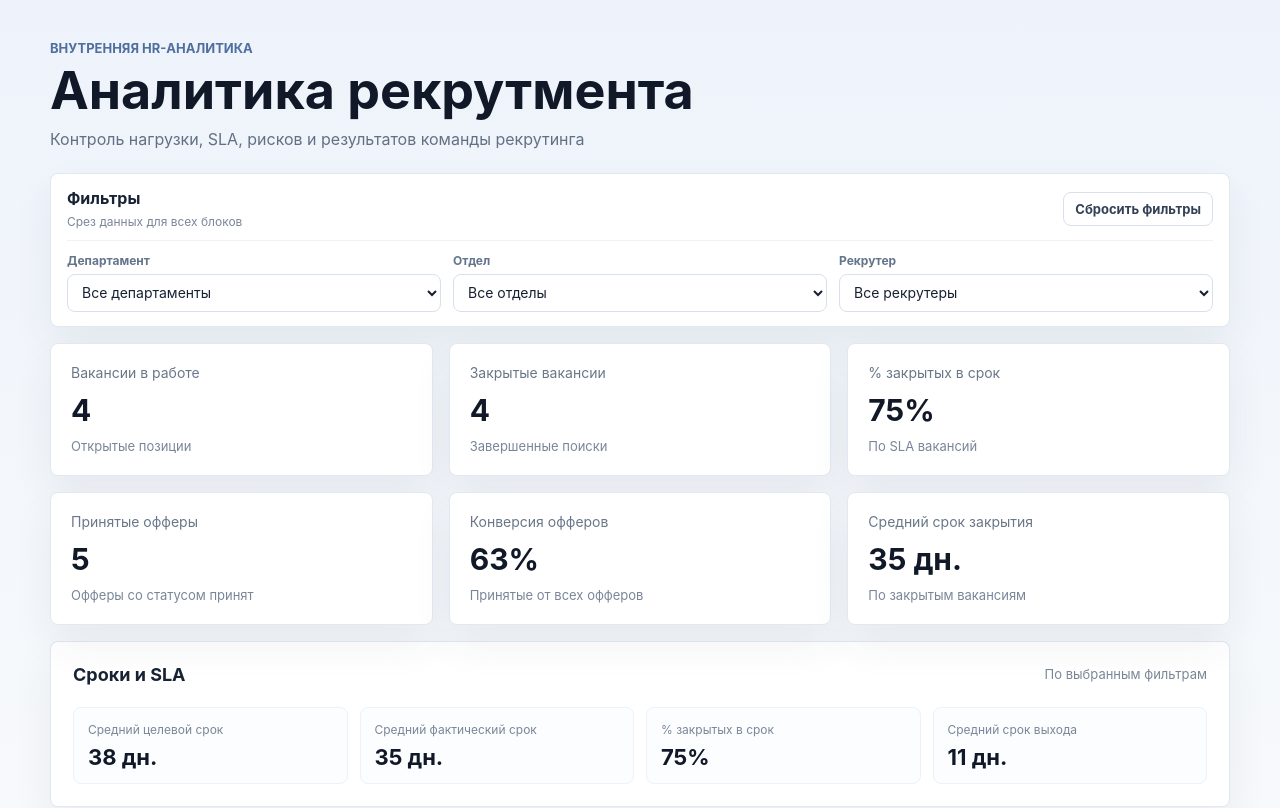
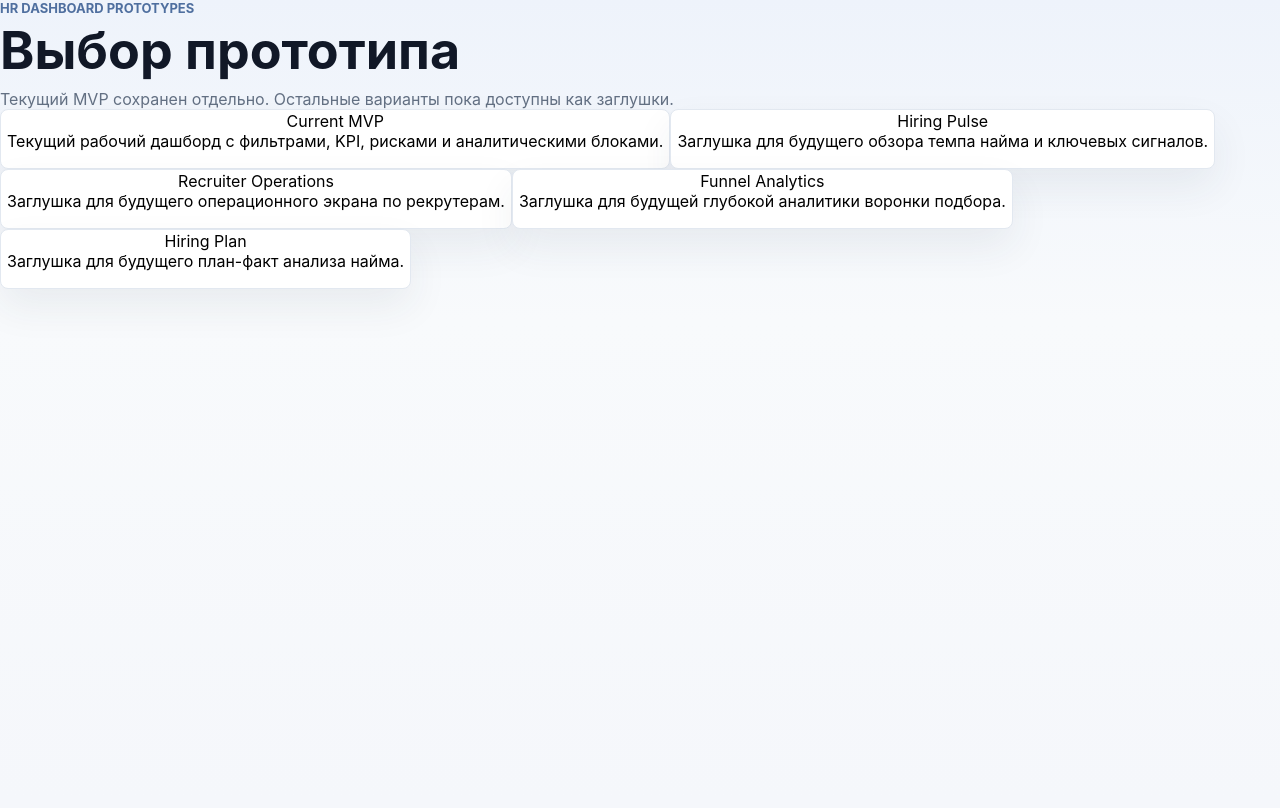
Before and after one commit to AN684-beep/hr-recruiting-analytics-dashboard, a React (Vite) app: page / in a window 1280 px wide. Shown: the top 808 px of the page. Built offline with nearby package versions, Linux system fonts and the light colour scheme.

Commit message:
Update App.tsx

```diff
--- a/src/App.tsx
+++ b/src/App.tsx
@@ -22,7 +22,35 @@ const groupByCount = <T,>(items: T[], getKey: (item: T) => string) =>
     return result;
   }, {});
 
-export default function App() {
+const prototypes = [
+  {
+    id: "current",
+    title: "Current MVP",
+    description: "Текущий рабочий дашборд с фильтрами, KPI, рисками и аналитическими блоками."
+  },
+  {
+    id: "hiring-pulse",
+    title: "Hiring Pulse",
+    description: "Заглушка для будущего обзора темпа найма и ключевых сигналов."
+  },
+  {
+    id: "recruiter-operations",
+    title: "Recruiter Operations",
+    description: "Заглушка для будущего операционного экрана по рекрутерам."
+  },
+  {
+    id: "funnel-analytics",
+    title: "Funnel Analytics",
+    description: "Заглушка для будущей глубокой аналитики воронки подбора."
+  },
+  {
+    id: "hiring-plan",
+    title: "Hiring Plan",
+    description: "Заглушка для будущего план-факт анализа найма."
+  }
+];
+
+function CurrentMvp() {
   const [selectedDepartment, setSelectedDepartment] = useState("Все департаменты");
   const [selectedTeam, setSelectedTeam] = useState("Все отделы");
   const [selectedRecruiter, setSelectedRecruiter] = useState("Все рекрутеры");
@@ -471,3 +499,55 @@ export default function App() {
     </main>
   );
 }
+
+export default function App() {
+  const [selectedPrototype, setSelectedPrototype] = useState<string | null>(null);
+  const activePrototype = prototypes.find((prototype) => prototype.id === selectedPrototype);
+
+  if (selectedPrototype === "current") {
+    return <CurrentMvp />;
+  }
+
+  if (activePrototype) {
+    return (
+      <main className="prototype-shell">
+        <button className="prototype-back" type="button" onClick={() => setSelectedPrototype(null)}>
+          Назад к вариантам
+        </button>
+        <section className="prototype-placeholder card">
+          <p className="eyebrow">Прототип</p>
+          <h1>{activePrototype.title}</h1>
+          <p className="description">
+            Этот вариант пока является заглушкой. Полноценный дизайн и данные будут добавлены позже.
+          </p>
+        </section>
+      </main>
+    );
+  }
+
+  return (
+    <main className="prototype-shell">
+      <header className="prototype-header">
+        <p className="eyebrow">HR Dashboard prototypes</p>
+        <h1>Выбор прототипа</h1>
+        <p className="description">
+          Текущий MVP сохранен отдельно. Остальные варианты пока доступны как заглушки.
+        </p>
+      </header>
+
+      <section className="prototype-grid" aria-label="Варианты прототипов">
+        {prototypes.map((prototype) => (
+          <button
+            className="prototype-card card"
+            key={prototype.id}
+            type="button"
+            onClick={() => setSelectedPrototype(prototype.id)}
+          >
+            <span>{prototype.title}</span>
+            <p>{prototype.description}</p>
+          </button>
+        ))}
+      </section>
+    </main>
+  );
+}
```
